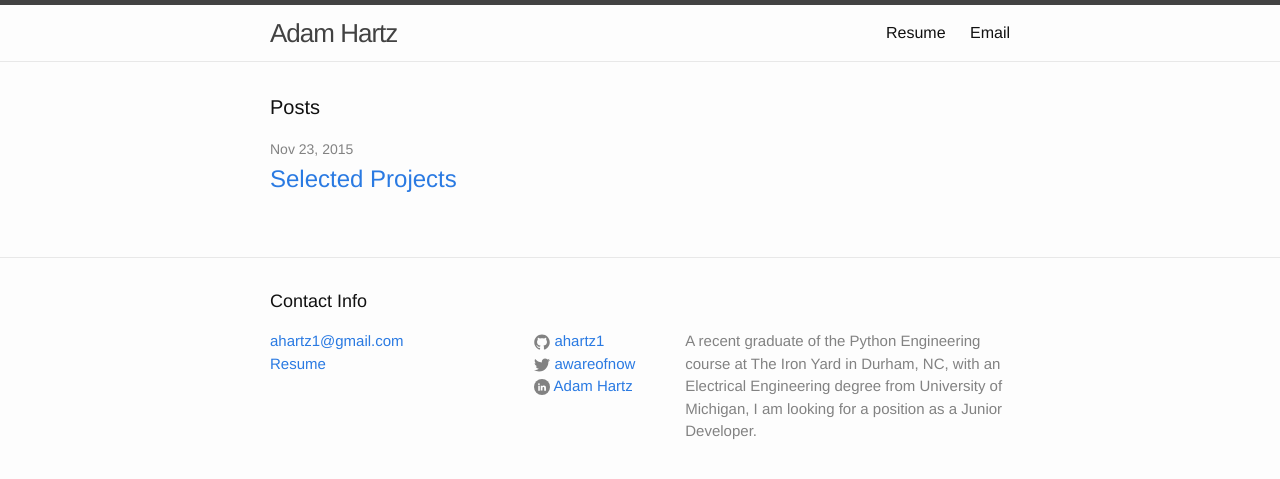
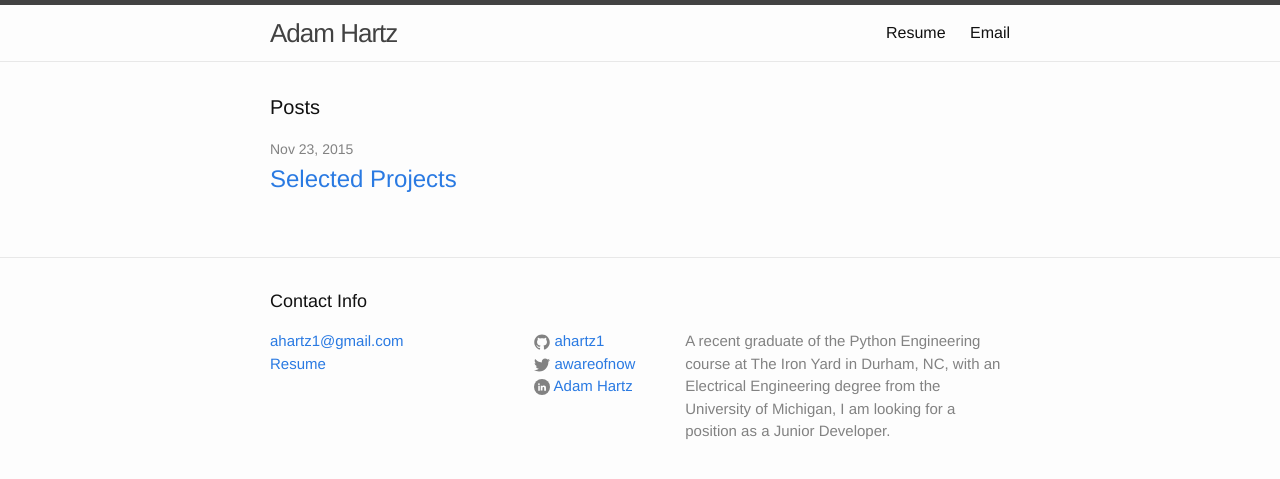
Before and after one commit to ahartz1/ahartz1.github.io, a Jekyll site: the page built from index.html, in a window 1280 px wide. Shown: the top 479 px of the page. Built offline with Jekyll 4.4.1, drawn with Linux system fonts in a browser that asks for light colours.

Commit message:
Add 'the' to University of Michigan

```diff
--- a/_config.yml
+++ b/_config.yml
@@ -9,7 +9,7 @@
 title: Adam Hartz
 email: ahartz1@gmail.com
 description: > # this means to ignore newlines until "baseurl:"
-  A recent graduate of the Python Engineering course at The Iron Yard in Durham,&nbsp;NC, with an Electrical Engineering degree from University of Michigan, I am looking for a position as a Junior Developer.
+  A recent graduate of the Python Engineering course at The Iron Yard in Durham,&nbsp;NC, with an Electrical Engineering degree from the University of Michigan, I am looking for a position as a Junior Developer.
 baseurl: "" # the subpath of your site, e.g. /blog
 url: "http://ahartz1.github.io" # the base hostname & protocol for your site
 twitter_username: awareofnow
```
